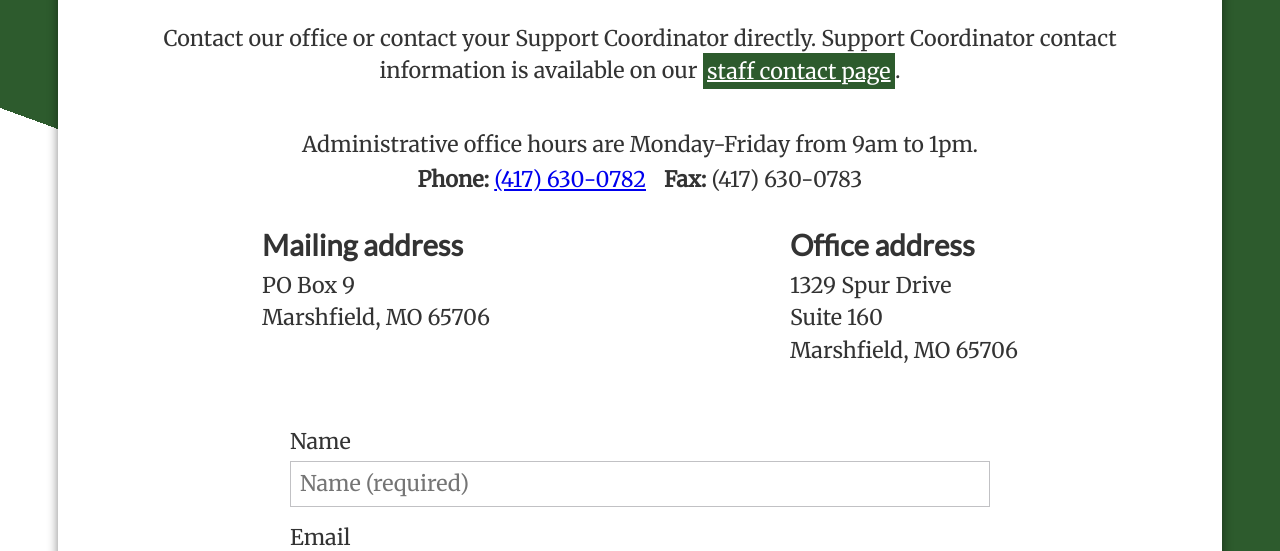
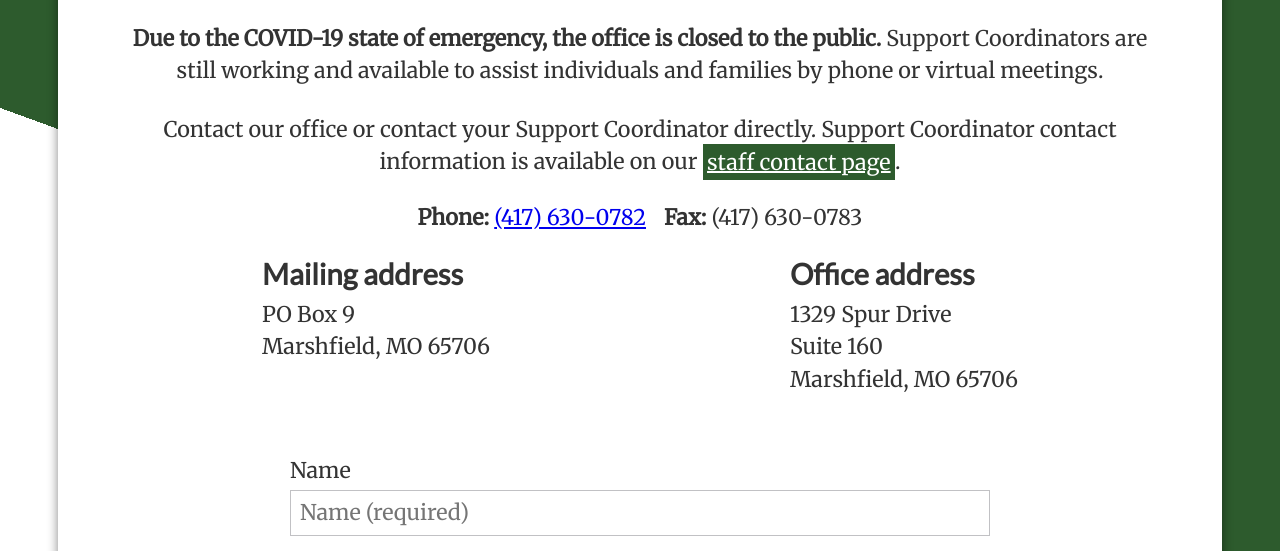
Before and after one commit to tpage99/wcpartners, a Gatsby site: page /contact in a window 1280 px wide. Shown: the part 229-780 px from the top of the page. Built offline with nearby package versions, Linux system fonts and the light colour scheme; Gatsby itself is replaced by a stand-in of ours.

Commit message:
updated a handful of items from office closure to jobs to webinar event

```diff
--- a/src/pages/contact.js
+++ b/src/pages/contact.js
@@ -29,9 +29,18 @@ const Contact = () => (
           }}
         >
           <h1 style={{ textAlign: `center` }}>CONTACT US</h1>
+
+          <div style={{ textAlign: `center` }}>
+            <p>
+              <strong>
+                Due to the COVID-19 state of emergency, the office is closed to
+                the public.
+              </strong>{" "}
+              Support Coordinators are still working and available to assist
+              individuals and families by phone or virtual meetings.
+            </p>
             <p
               style={{
-              paddingBottom: `1rem`,
                 textAlign: `center`,
               }}
             >
@@ -42,20 +51,20 @@ const Contact = () => (
               </span>
               .
             </p>
-          <div style={{ textAlign: `center` }}>
-            Administrative office hours are Monday-Friday from 9am to 1pm.
             <div
               style={{
                 listStyle: `none`,
                 textDecoration: `none`,
                 display: `block`,
+                marginTop: `0`,
+                padding: `0`,
               }}
             >
-              <div style={{ display: `inline-block`, padding: `0.5rem` }}>
+              <div style={{ display: `inline-block`, padding: `0 0.5rem` }}>
                 <span style={{ fontWeight: `bold` }}>Phone:</span>{" "}
                 <a href="tel:1-417-630-0782">(417) 630-0782</a>
               </div>
-              <div style={{ display: `inline-block`, padding: `0.5rem` }}>
+              <div style={{ display: `inline-block`, padding: `0 0.5rem` }}>
                 <span style={{ fontWeight: `bold` }}>Fax:</span> (417) 630-0783
               </div>
             </div>
```
Also changed, not shown: src/pages/resources/COVID-19.md (+5 -0 lines), src/pages/resources/community-events.md (+12 -2 lines), README.md. Lines whose indentation alone changed are shown as unchanged.
